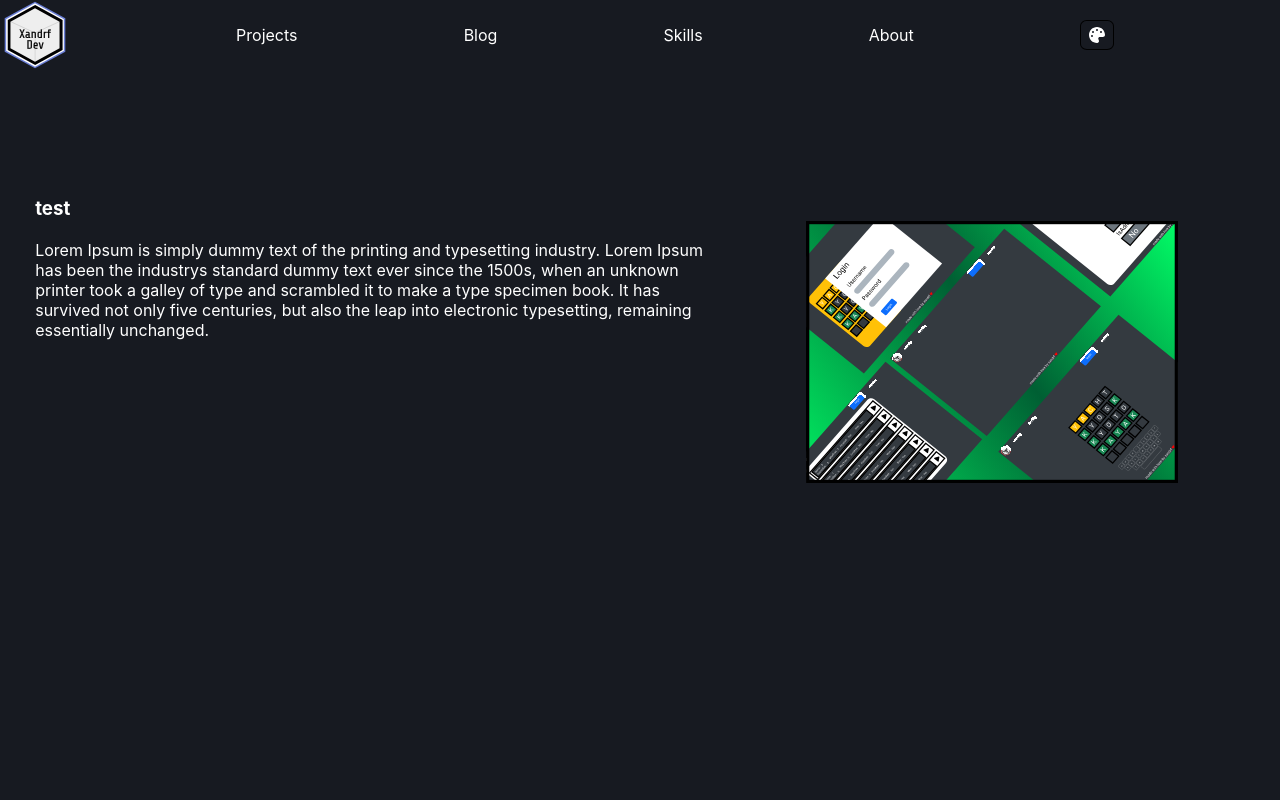
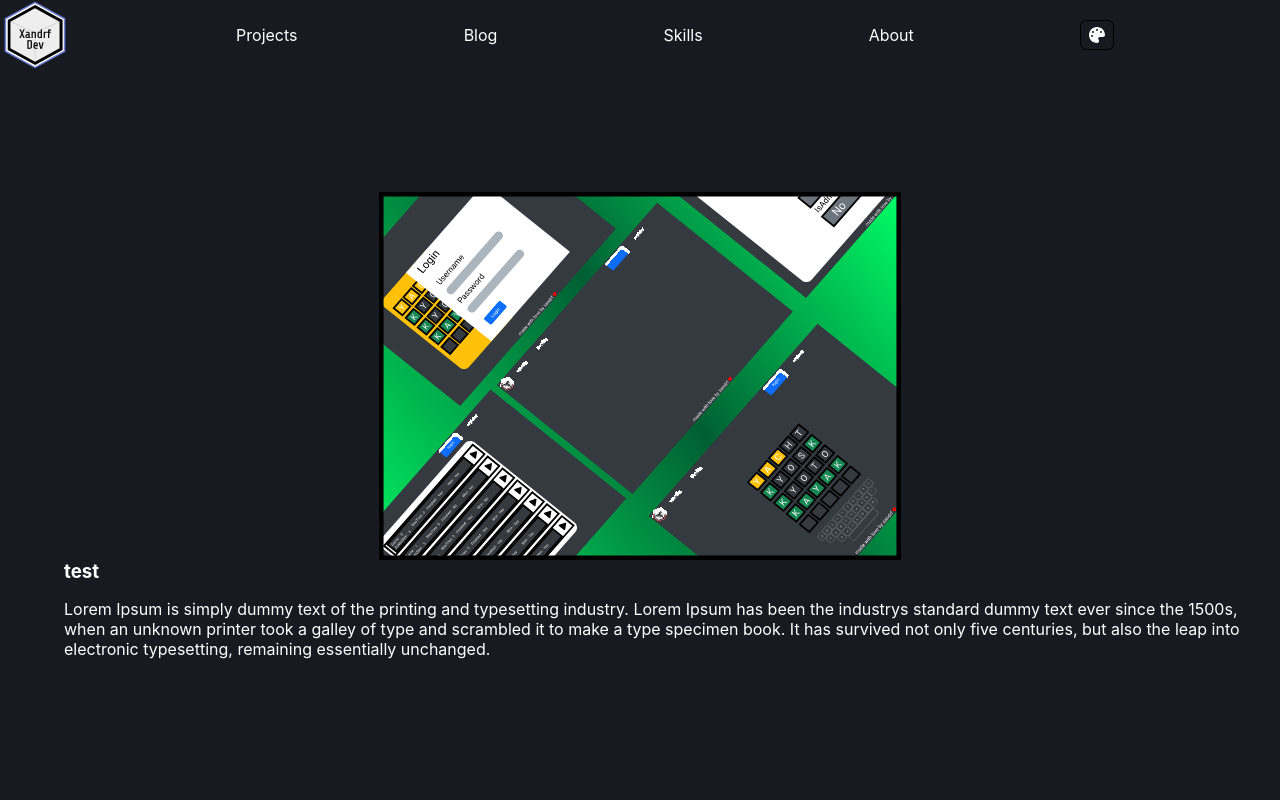
Before and after one commit to AlexandreSoftware/Portfolio-old, a Next.js app in the folder portfolio-web-frontend/: page /Test in a window 1280 px wide. Shown: the top 800 px of the page. Built offline with nearby package versions, Linux system fonts and the light colour scheme.

Commit message:
implemented SkillCards on the Homepage

```diff
--- a/portfolio-web-frontend/Components/Styles/Navbar.module.css
+++ b/portfolio-web-frontend/Components/Styles/Navbar.module.css
@@ -9,6 +9,7 @@
     top: 0;
     width: 100%;
     height: 15%;
+    z-index: 10;
 }
 .Navbar-Header > *{
     margin-right: auto;
--- a/portfolio-web-frontend/Components/Styles/ProjectCard.module.css
+++ b/portfolio-web-frontend/Components/Styles/ProjectCard.module.css
@@ -1,6 +1,4 @@
 .ProjectCard{
-
-    height: 40vh;
     display: grid;
     grid-template-columns: 55% 45%;
     grid-template-rows: 10% 90%;
@@ -8,8 +6,38 @@
     grid-template-areas:
       "header image"
       "paragraph image";
+}
+@media (max-aspect-ratio: 16/9)  {
+    .ProjectCard{
+        grid-template-columns: auto;
+        grid-template-rows: 4fr min-content 1fr;
+        grid-template-areas: "image"
+                             "header"
+                             "paragraph";
+        margin-bottom: 20%;
+    }
+    .ProjectCard > h3 {
+        text-align: left;
+        vertical-align: top;
+        padding-left: 5%;
+        margin-top: 0;
+        margin-bottom: 0;
 
-
+    }
+    .ProjectCard > p {
+        grid-area: paragraph;
+        text-align: left;
+        align-self: flex-start;
+        padding-left: 5%;
+    }
+    .ProjectCard .image {
+        grid-area: image;
+        padding: 0 !important;
+    }
+    .ProjectCard .ProjectCard_image {
+        grid-area: image;
+        padding: 0;
+    }
 }
 .ProjectCard > h3 {
     grid-area: header;
@@ -28,7 +56,6 @@
     height: 100%;
     width: 100%;
     padding: 5%;
-
 }
 .ProjectCard .image span{
     grid-area: image;
--- a/portfolio-web-frontend/pages/Styles/Home.module.css
+++ b/portfolio-web-frontend/pages/Styles/Home.module.css
@@ -18,9 +18,9 @@
     background-color: #0A0D0A;
 }
 .Home-logo .SixSkillCardsContainer{
-    padding-bottom: 20%;
+    padding-bottom: 10%;
 
 }
-.Home-logo h2{
-    padding-bottom: 20%;
+.Home-logo > h2{
+    padding-bottom: 10%;
 }
--- a/portfolio-web-frontend/pages/index.tsx
+++ b/portfolio-web-frontend/pages/index.tsx
@@ -1,6 +1,8 @@
 import { faCartArrowDown } from "@fortawesome/free-solid-svg-icons"
 import { useContext, useEffect, useState } from "react"
 import GetIcon from "../Components/GetIcon"
+import ProjectCard from "../Components/ProjectCard"
+import ProjectCards from "../Components/ProjectCards"
 import SixSkillCards from "../Components/SixSkillCards"
 import SkillCard from "../Components/SkillCard"
 import ThemeContext, { Theme } from "../utils/ThemeContext"
@@ -32,7 +34,7 @@
             </div>
             <h2>Projects</h2>
             <div>
-
+                <ProjectCards/>
             </div>
         </div>
     </div>
```
Also changed, not shown: portfolio-web-frontend/Components/ProjectCards.tsx (added, +17 -0 lines), portfolio-web-frontend/Components/Styles/ProjectCards.module.css (added, +10 -0 lines).
